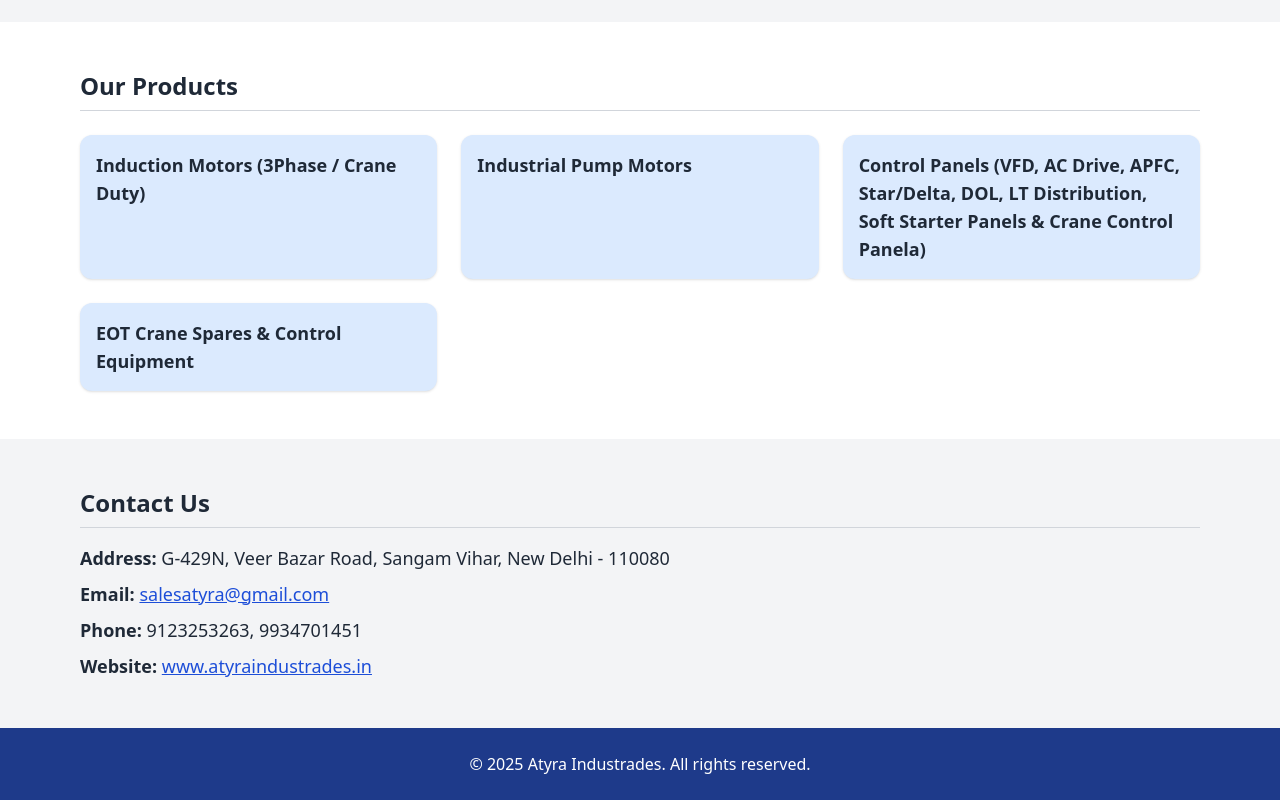
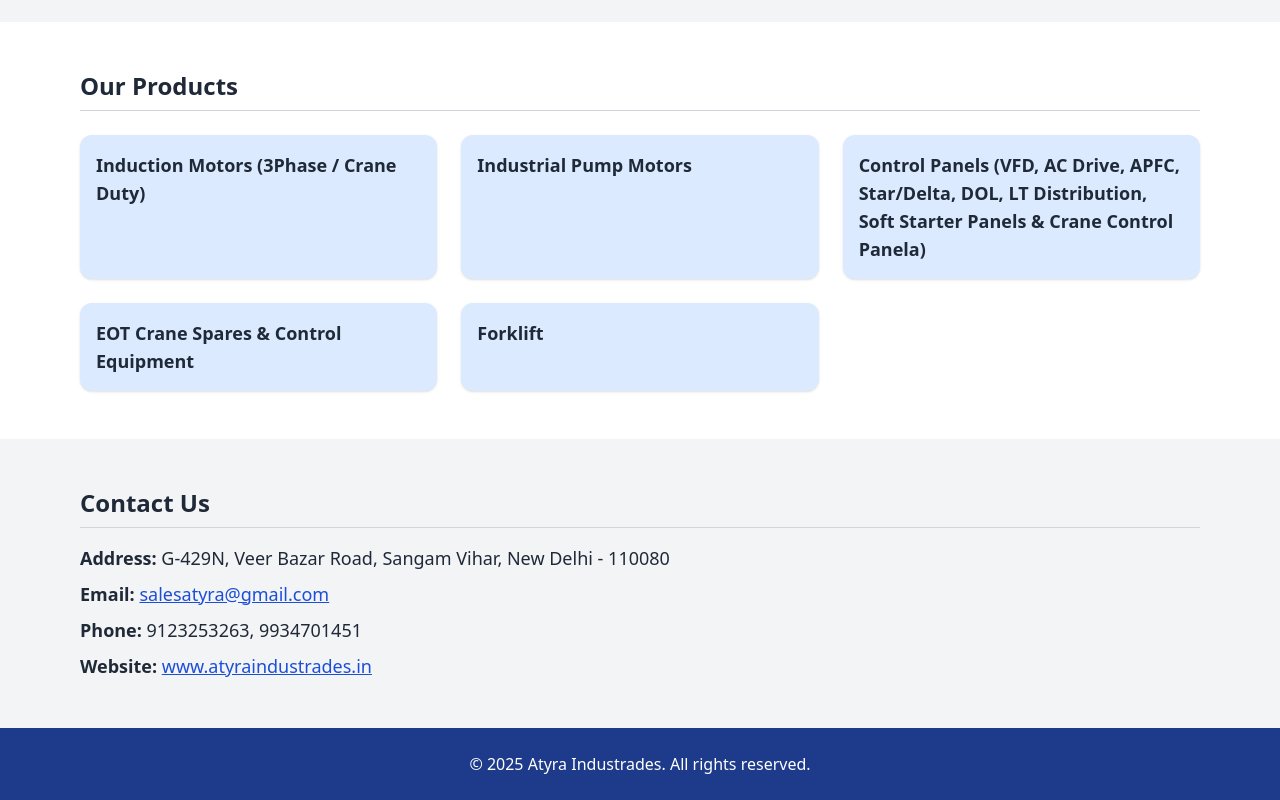
Before and after one commit to atyra672/atyra.github.io, a plain HTML site: page index.html in a window 1280 px wide. Shown: the part 839-1639 px from the top of the page. Drawn offline with nearby package versions, Linux system fonts and the light colour scheme.

Commit message:
forklift added

```diff
--- a/index.html
+++ b/index.html
@@ -140,6 +140,11 @@
             EOT Crane Spares & Control Equipment
           </h3>
         </div>
+        <div class="bg-blue-100 p-4 rounded-xl shadow">
+          <h3 class="font-semibold text-lg">
+            Forklift
+          </h3>
+        </div>
       </div>
     </section>
 
```
